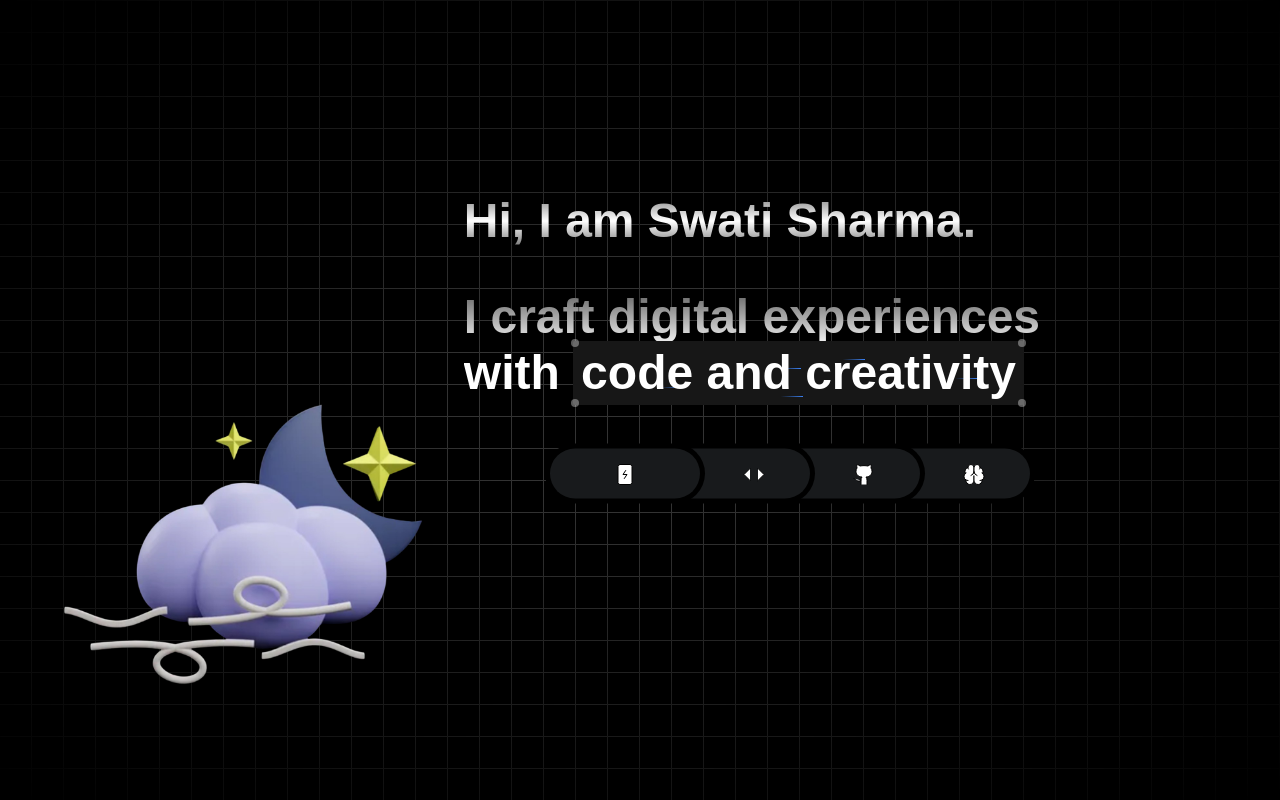
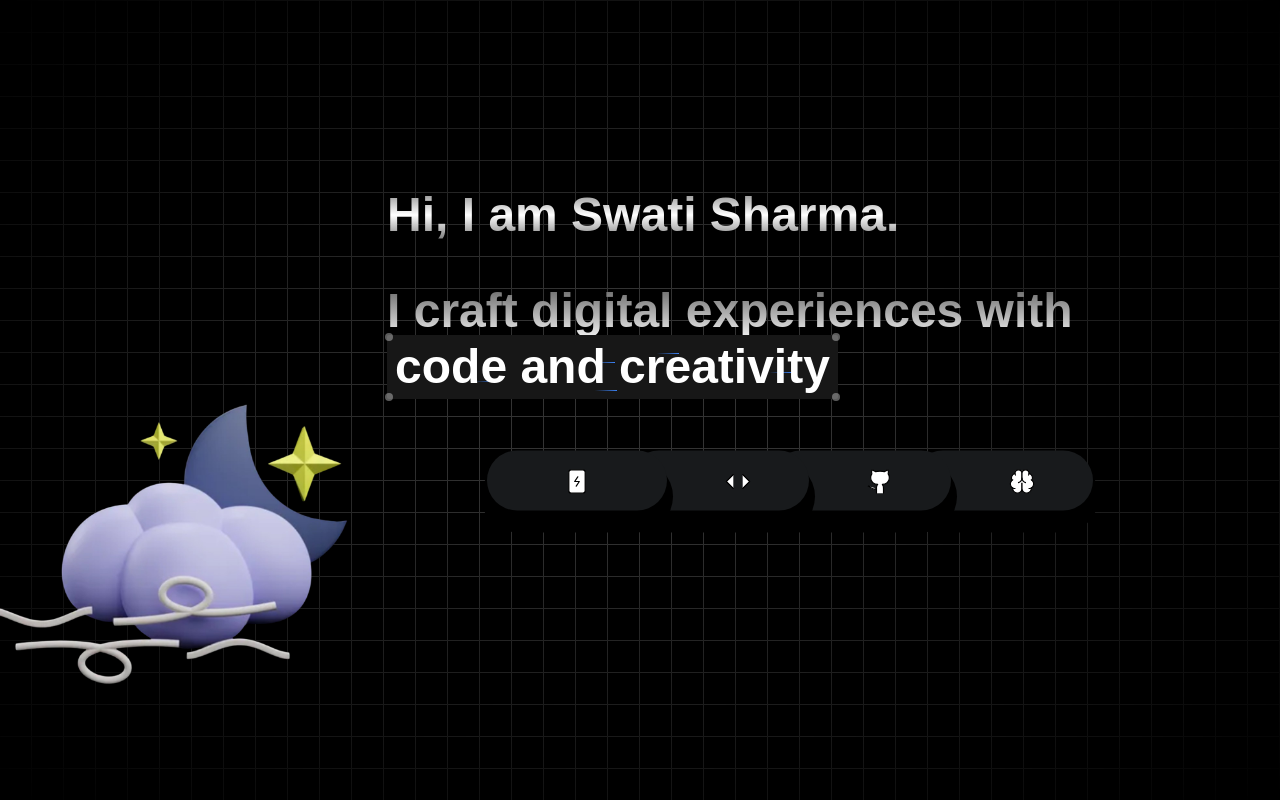
Before and after one commit to swatified/portfolio, a Next.js app: page / in a window 1280 px wide. Built offline with nearby package versions, Linux system fonts and the light colour scheme.

Commit message:
3d breadcrumb

```diff
--- a/src/app/page.tsx
+++ b/src/app/page.tsx
@@ -17,7 +17,7 @@ export default function Home() {
               <h1 className="text-4xl md:text-4xl lg:text-5xl font-semibold leading-tight relative z-20 py-6 bg-clip-text text-transparent bg-gradient-to-b from-neutral-900 via-neutral-800 to-neutral-800 dark:from-neutral-900 dark:via-white dark:to-black">
                 Hi, I am Swati Sharma.
               </h1>
-              <h1 className="text-4xl md:text-4xl lg:text-5xl font-semibold leading-tight relative z-20 py-6 bg-clip-text text-transparent bg-gradient-to-b from-neutral-800 via-neutral-700 to-neutral-700 dark:from-neutral-800 dark:via-white dark:to-white max-w-[30ch]">
+              <h1 className="text-4xl md:text-4xl lg:text-5xl font-semibold leading-tight relative z-20 py-6 bg-clip-text text-transparent bg-gradient-to-b from-neutral-800 via-neutral-700 to-neutral-700 dark:from-neutral-800 dark:via-white dark:to-white ">
                 I craft digital experiences with <Cover>code and creativity</Cover>
               </h1>
             </div>
@@ -25,7 +25,7 @@ export default function Home() {
             {/* Container for image and breadcrumb */}
             <div className="flex items-center justify-center w-full relative">
               {/* Cloud Image */}
-              <div className="absolute left-0 -translate-x-1/2 top-1/2 -translate-y-1/2">
+              <div className="absolute left-0 -translate-x-1/4 top-1/2 -translate-y-1/2">
                 <Image
                   src="/images/purpleclouds.png"
                   alt="Purple Clouds"
--- a/src/components/ui/Breadcrumb.tsx
+++ b/src/components/ui/Breadcrumb.tsx
@@ -12,8 +12,8 @@ const Breadcrumb = () => {
         <li
           key={index}
           className={`
-            float-right p-[5px] bg-black rounded-[50px] relative -ml-[50px]
-            transition-all duration-200 mt-[3px]
+            float-right p-[6px] bg-black rounded-[50px] relative -ml-[50px]
+            transition-all duration-200 mt-[3px] translate-y-8
             ${index === arr.length - 1 ? 'last:hover:mt-0' : ''}
           `}
         >
@@ -21,16 +21,16 @@ const Breadcrumb = () => {
             href="#"
             className={`
               overflow-hidden rounded-[50px] transition-all duration-200
-              no-underline h-[50px] text-white bg-[#181A1C] text-center
-              min-w-[150px] block leading-[50px] w-[50px]
-              hover:w-[250px] hover:bg-[#0C0F13]
+              no-underline h-[60px] text-white bg-[#181A1C] text-center
+              min-w-[180px] block leading-[60px] w-[80px] -translate-y-4
+              hover:w-[300px] hover:h-[60px] hover:leading-[70px] hover:bg-[#0C0F13]
               group
-              ${index === arr.length - 1 ? 'p-0 last:group-hover:w-[60px] last:group-hover:h-[60px] last:group-hover:leading-[60px]' : 'pl-[60px] pr-[22px]'}
+              ${index === arr.length - 1 ? 'p-0 last:group-hover:w-[60px] last:group-hover:h-[70px] last:group-hover:leading-[70px]' : 'pl-[60px] pr-[22px]'}
             `}
           >
             <span className="inline-block align-middle">
               <item.Icon
-                size={24}
+                size={28}
                 fill="white"
                 stroke="black"
                 strokeWidth={1}
```
